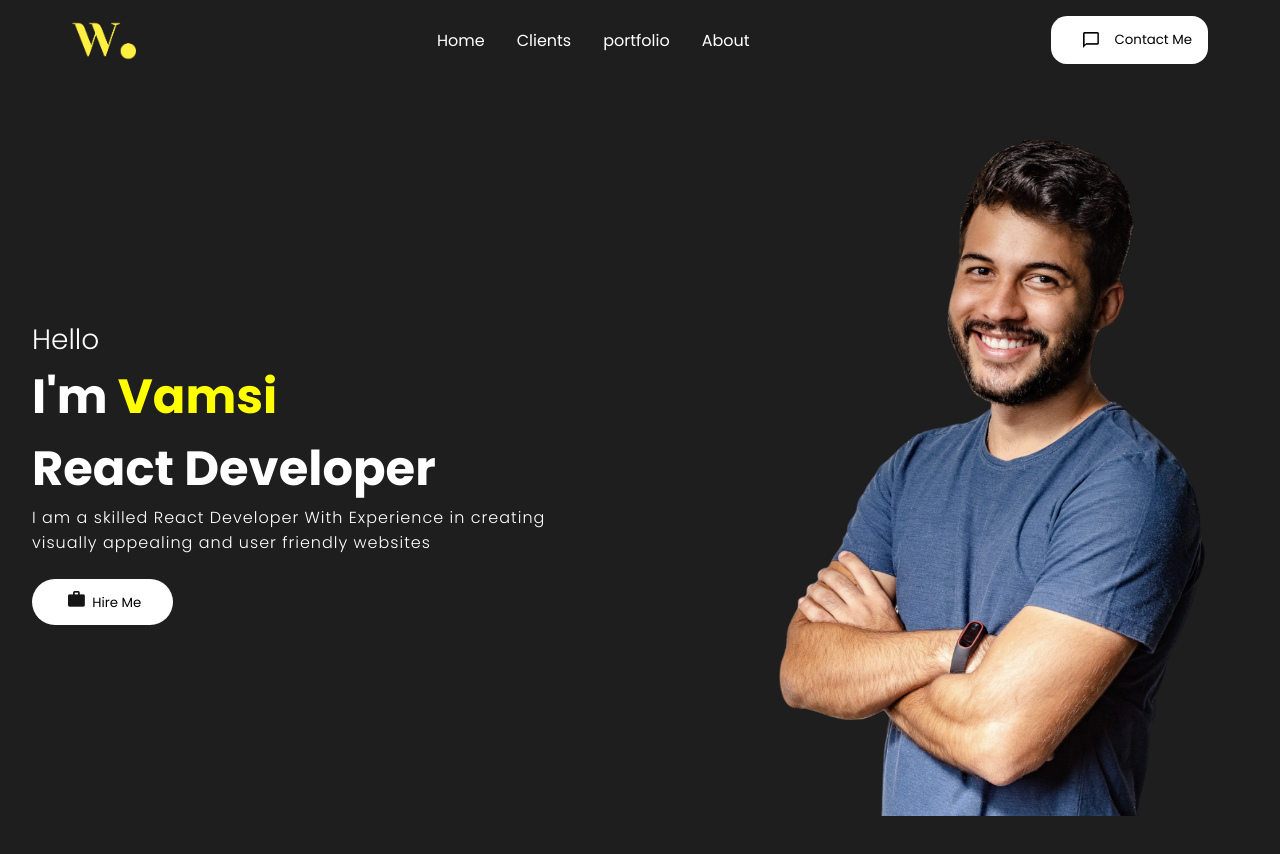
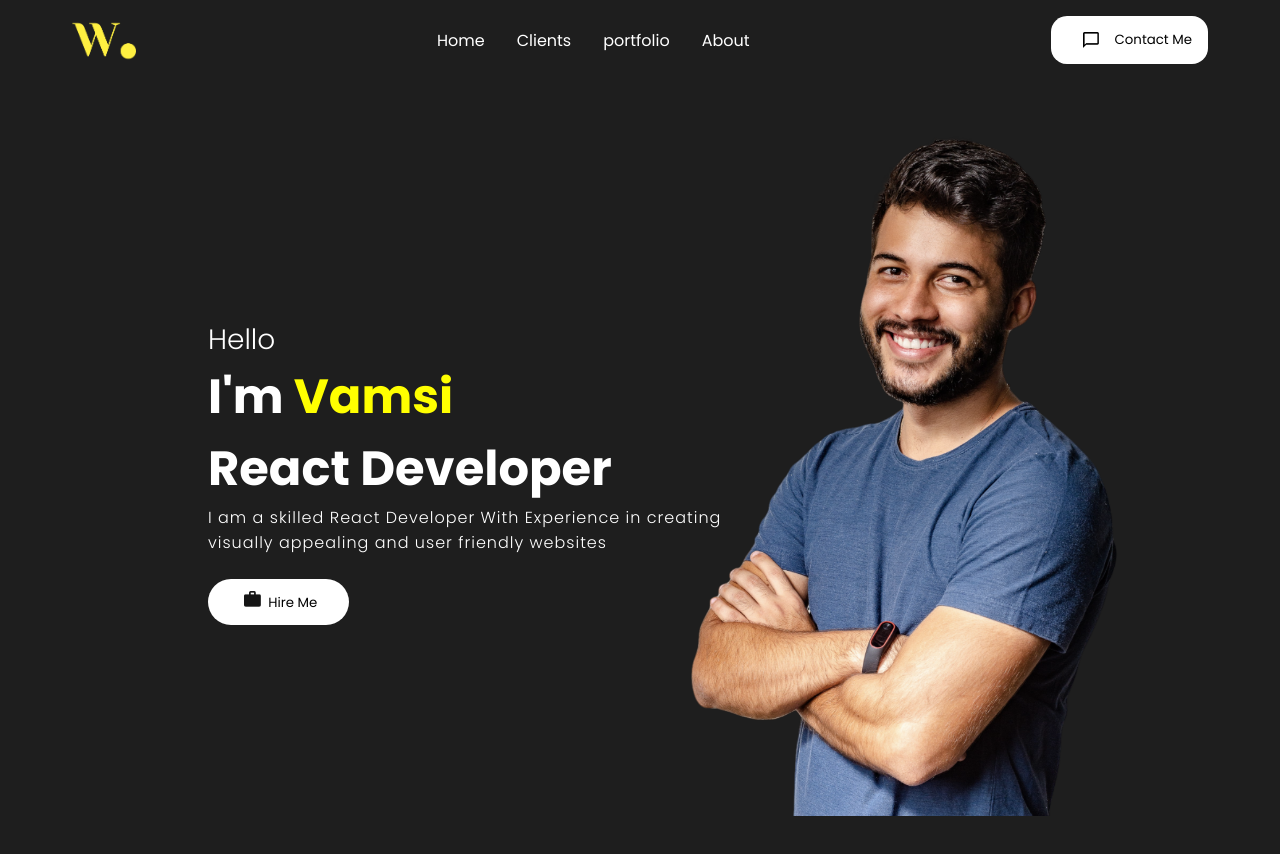
Before and after one commit to krishnavamsich/portfolio, a React (Create React App) app: page / in a window 1280 px wide. Shown: the top 854 px of the page. Built offline with nearby package versions, Linux system fonts and the light colour scheme.

Commit message:
[add]css properties

```diff
--- a/src/components/Intro/intro.css
+++ b/src/components/Intro/intro.css
@@ -1,7 +1,7 @@
 #intro{
     height: calc(100vh- 4rem);
     width: 100vw;
-    max-width: 75rem;
+    max-width: 90rem;
     margin: 0 auto;
     overflow: hidden;
     position: relative;
@@ -13,11 +13,12 @@
    z-index: -1;
    object-fit: cover;
    height: 100vh;
+   padding: 0 5.5rem;
 }
 .introContent{
     height: 100vh;;
     width: 100vw;
-    padding: 2rem;
+    padding: 0 13rem;
     font-size: 3rem;
     font-weight: 700;
     display: flex;
```
